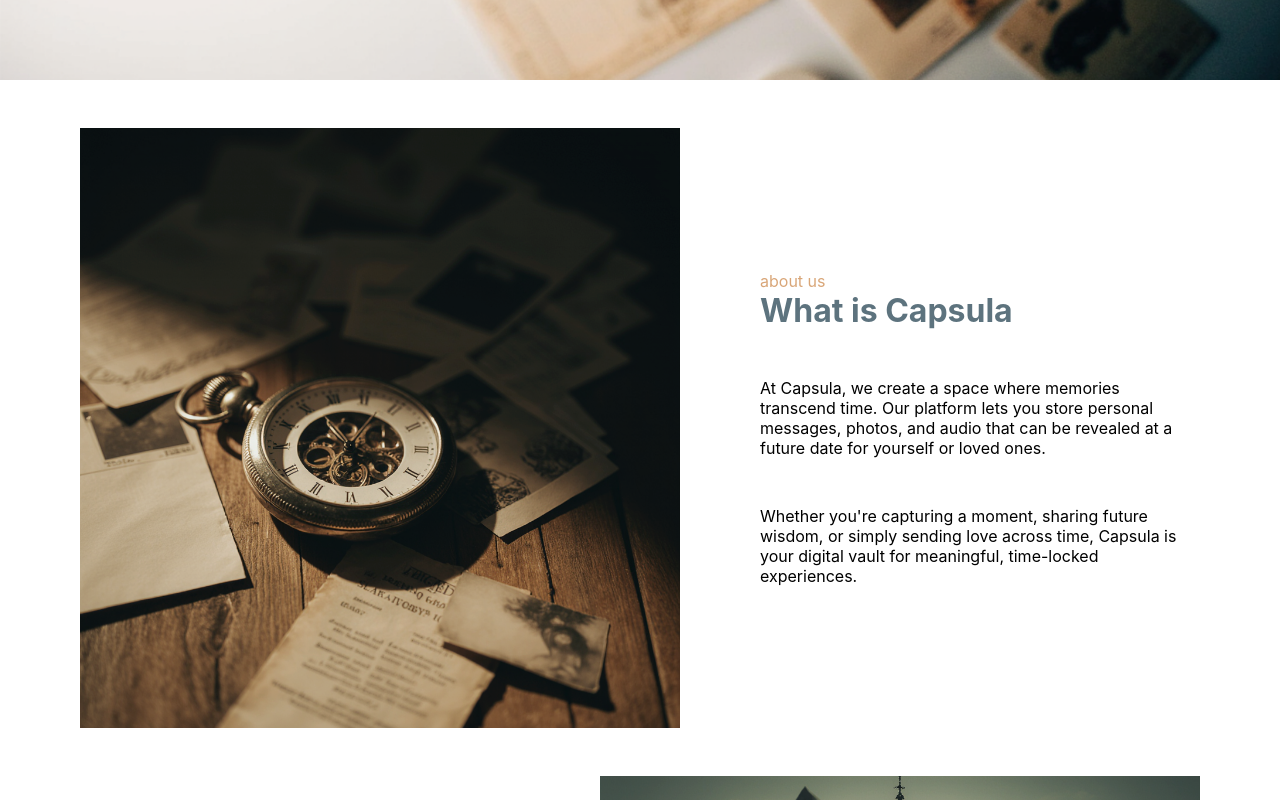
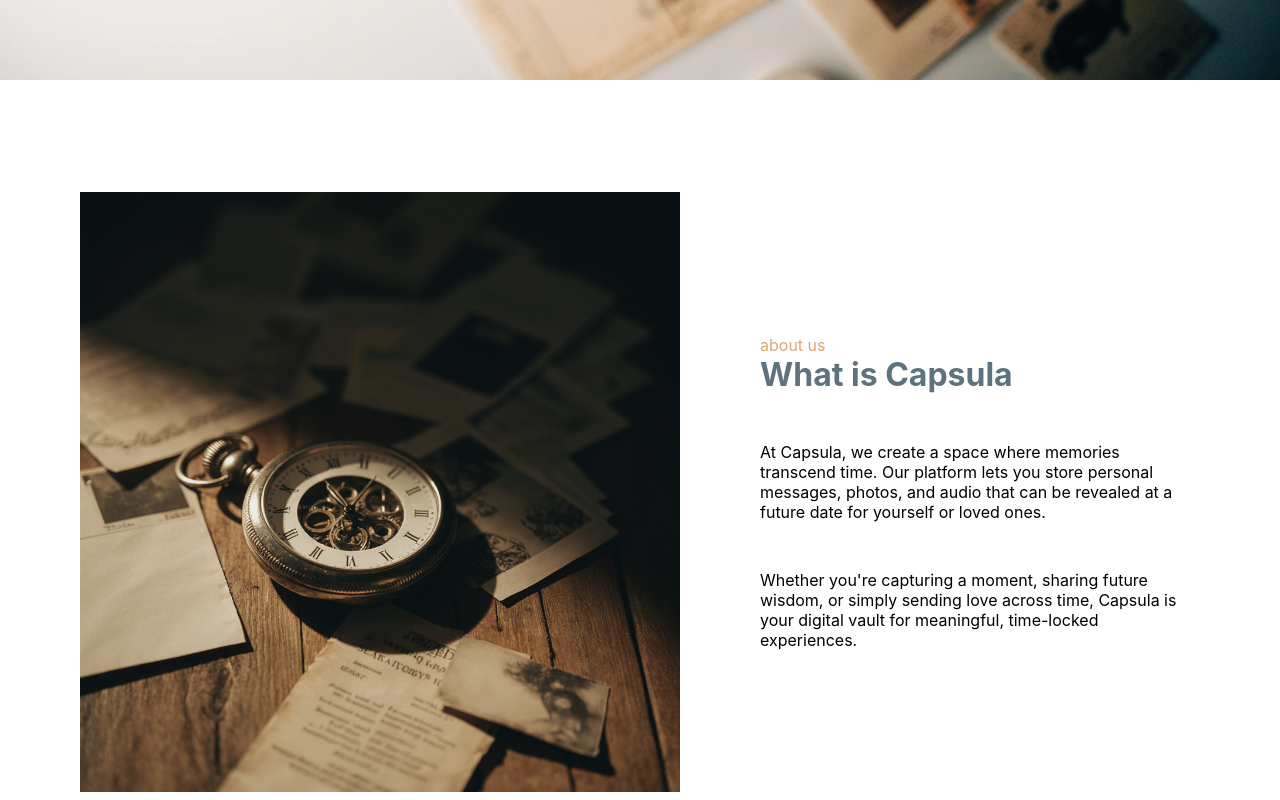
Before and after one commit to TheManana11/time-capsule, a React (Create React App) app in the folder time-capsule-client/: page / in a window 1280 px wide. Shown: the part 720-1520 px from the top of the page. Built offline with nearby package versions, Linux system fonts and the light colour scheme.

Commit message:
Fixed the sizes problem in the frontend

```diff
--- a/time-capsule-client/src/pages/Home/Home.css
+++ b/time-capsule-client/src/pages/Home/Home.css
@@ -68,7 +68,7 @@
     align-items: center;
     justify-content: space-between;
     gap: 5rem;
-    margin: 3rem 5rem;
+    margin: 7rem 5rem;
 }
 .home-sections > img{
     width: 50vw;
```
